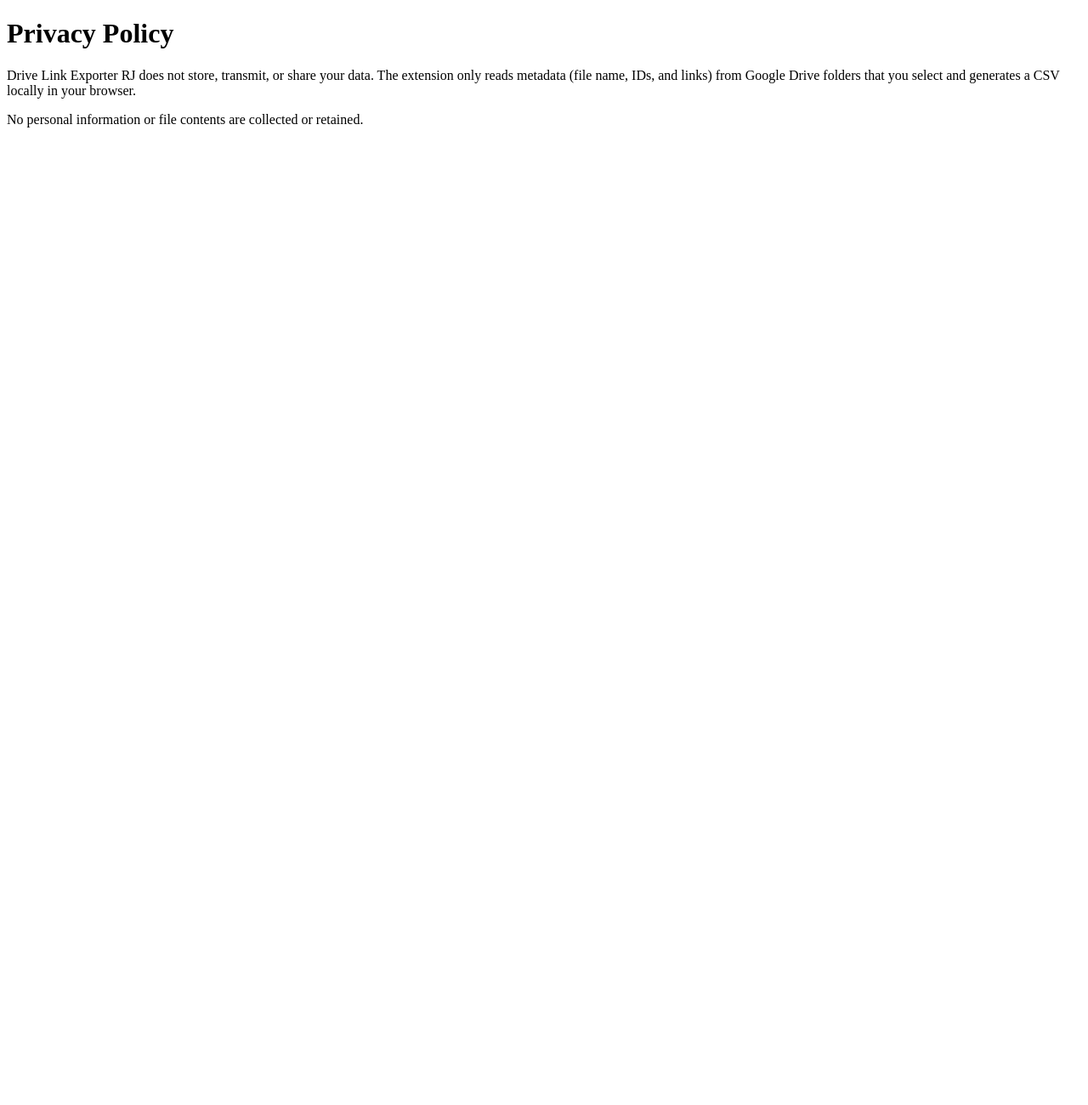
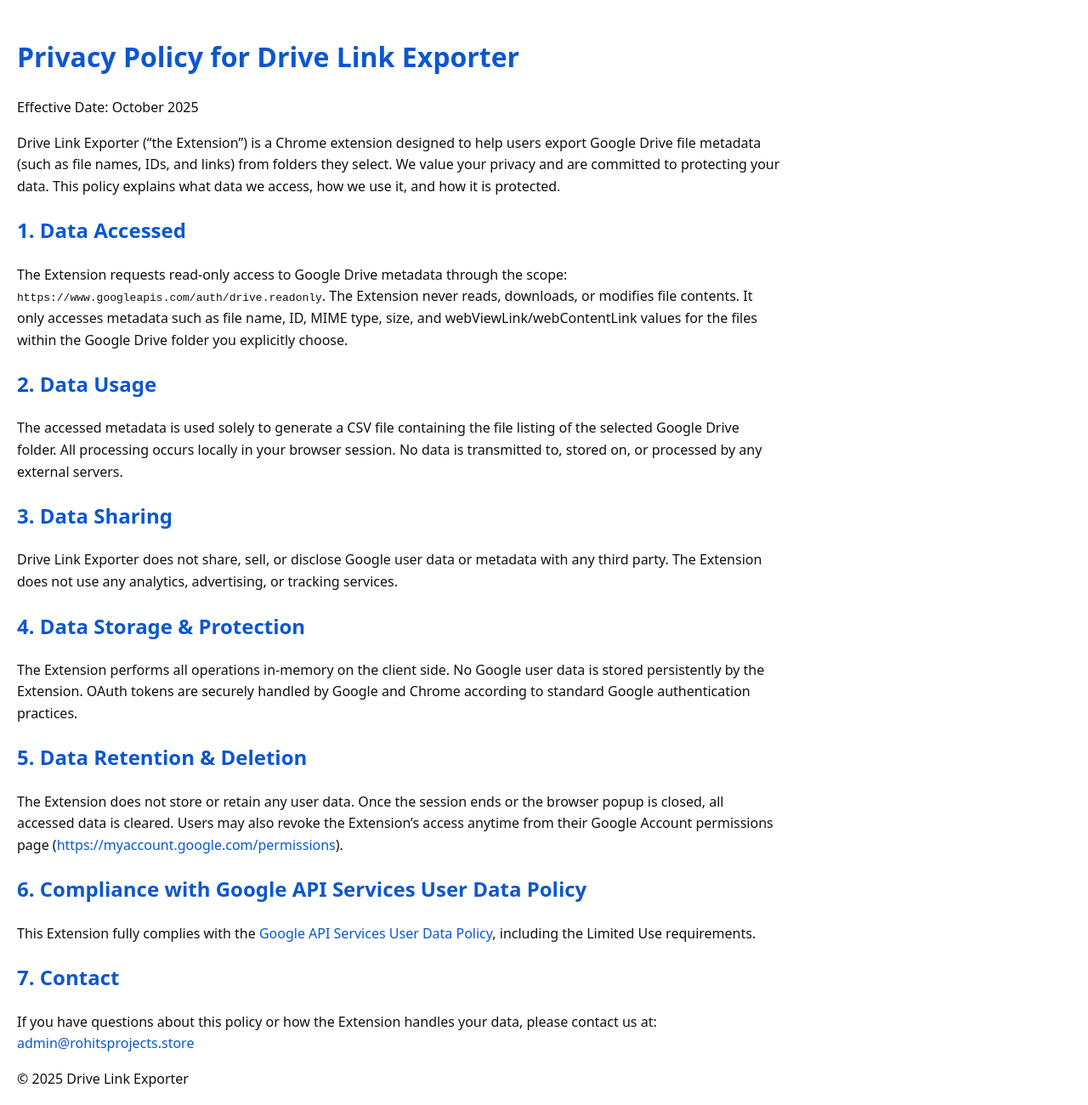
Before and after one commit to jainrohitmr-boop/rohitsprojects-site, a plain HTML site: page privacy.html in a window 1280 px wide. Shown: the whole page at 85% size. Before the commit the page ends 800 px from the top, so only its background shows below. Drawn offline with Linux system fonts and the light colour scheme.

Commit message:
Update privacy.html

```diff
--- a/privacy.html
+++ b/privacy.html
@@ -1,14 +1,76 @@
 <!DOCTYPE html>
-<html>
+<html lang="en">
 <head>
-  <title>Privacy Policy - Drive Link Exporter RJ</title>
   <meta charset="UTF-8">
+  <meta name="viewport" content="width=device-width, initial-scale=1.0">
+  <title>Privacy Policy - Drive Link Exporter</title>
+  <style>
+    body {
+      font-family: system-ui, -apple-system, Segoe UI, Roboto, Helvetica, Arial, sans-serif;
+      line-height: 1.6;
+      margin: 0;
+      padding: 20px;
+      color: #111;
+      background-color: #fff;
+      max-width: 900px;
+    }
+    h1, h2 {
+      color: #0b57d0;
+    }
+    a { color: #0b57d0; text-decoration: none; }
+    a:hover { text-decoration: underline; }
+  </style>
 </head>
 <body>
-  <h1>Privacy Policy</h1>
-  <p>Drive Link Exporter RJ does not store, transmit, or share your data.
-  The extension only reads metadata (file name, IDs, and links) from
-  Google Drive folders that you select and generates a CSV locally in your browser.</p>
-  <p>No personal information or file contents are collected or retained.</p>
+  <h1>Privacy Policy for Drive Link Exporter</h1>
+
+  <p>Effective Date: October 2025</p>
+
+  <p>Drive Link Exporter (“the Extension”) is a Chrome extension designed to help users
+  export Google Drive file metadata (such as file names, IDs, and links) from folders they select.
+  We value your privacy and are committed to protecting your data. This policy explains what data we access,
+  how we use it, and how it is protected.</p>
+
+  <h2>1. Data Accessed</h2>
+  <p>The Extension requests read-only access to Google Drive metadata through the scope:
+    <code>https://www.googleapis.com/auth/drive.readonly</code>.
+    The Extension never reads, downloads, or modifies file contents.
+    It only accesses metadata such as file name, ID, MIME type, size, and webViewLink/webContentLink values
+    for the files within the Google Drive folder you explicitly choose.</p>
+
+  <h2>2. Data Usage</h2>
+  <p>The accessed metadata is used solely to generate a CSV file containing the file listing
+  of the selected Google Drive folder. All processing occurs locally in your browser session.
+  No data is transmitted to, stored on, or processed by any external servers.</p>
+
+  <h2>3. Data Sharing</h2>
+  <p>Drive Link Exporter does not share, sell, or disclose Google user data or metadata
+  with any third party. The Extension does not use any analytics, advertising, or tracking services.</p>
+
+  <h2>4. Data Storage & Protection</h2>
+  <p>The Extension performs all operations in-memory on the client side.
+  No Google user data is stored persistently by the Extension.
+  OAuth tokens are securely handled by Google and Chrome according to standard Google authentication practices.</p>
+
+  <h2>5. Data Retention & Deletion</h2>
+  <p>The Extension does not store or retain any user data.
+  Once the session ends or the browser popup is closed, all accessed data is cleared.
+  Users may also revoke the Extension’s access anytime from their Google Account
+  permissions page (<a href="https://myaccount.google.com/permissions" target="_blank">https://myaccount.google.com/permissions</a>).</p>
+
+  <h2>6. Compliance with Google API Services User Data Policy</h2>
+  <p>This Extension fully complies with the
+  <a href="https://developers.google.com/terms/api-services-user-data-policy" target="_blank">
+  Google API Services User Data Policy</a>, including the Limited Use requirements.</p>
+
+  <h2>7. Contact</h2>
+  <p>If you have questions about this policy or how the Extension handles your data,
+  please contact us at: <a href="mailto:admin@rohitsprojects.store">admin@rohitsprojects.store</a></p>
+
+  <p>© <span id="y"></span> Drive Link Exporter</p>
+
+  <script>
+    document.getElementById('y').textContent = new Date().getFullYear();
+  </script>
 </body>
 </html>
```
